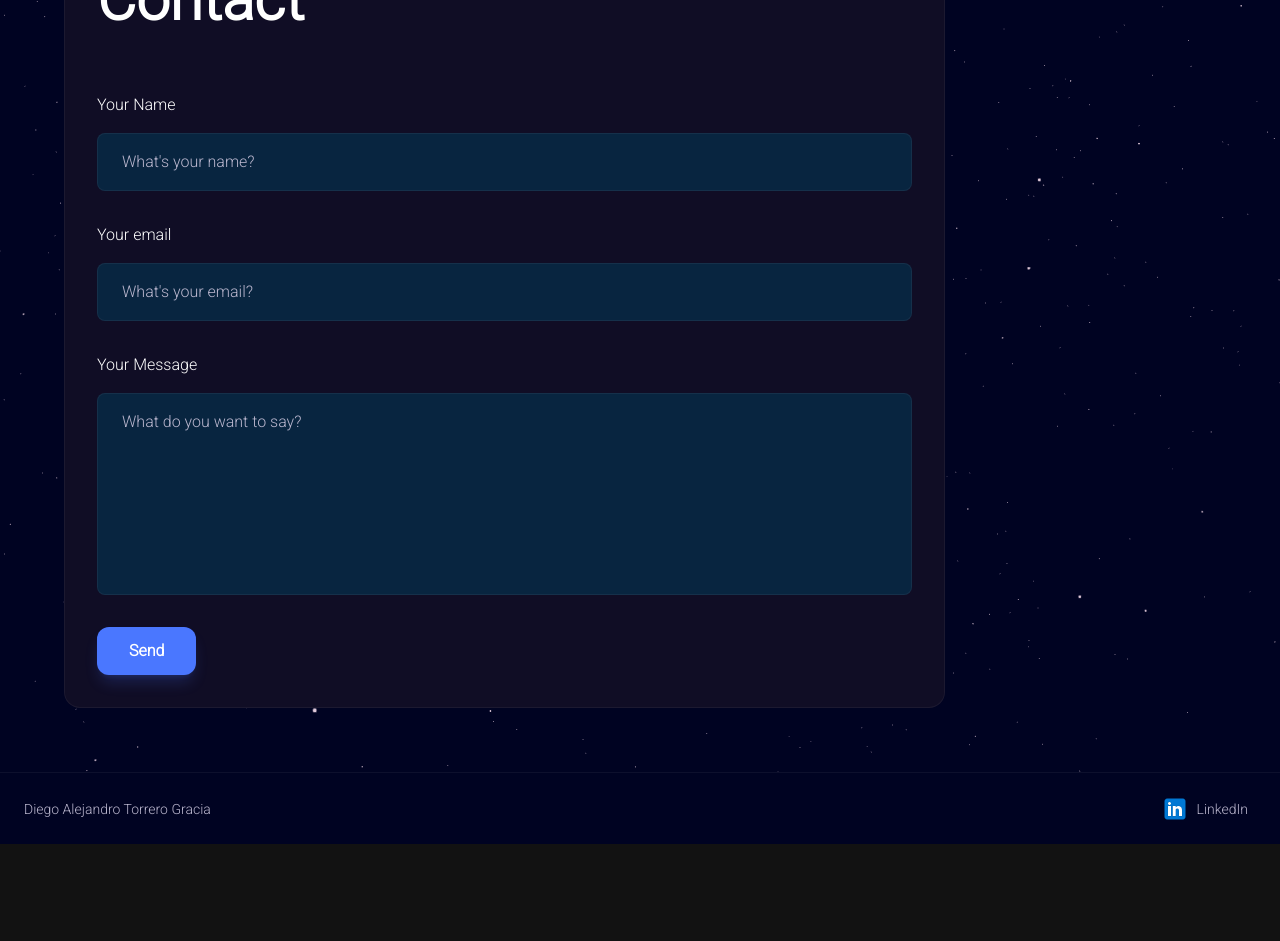
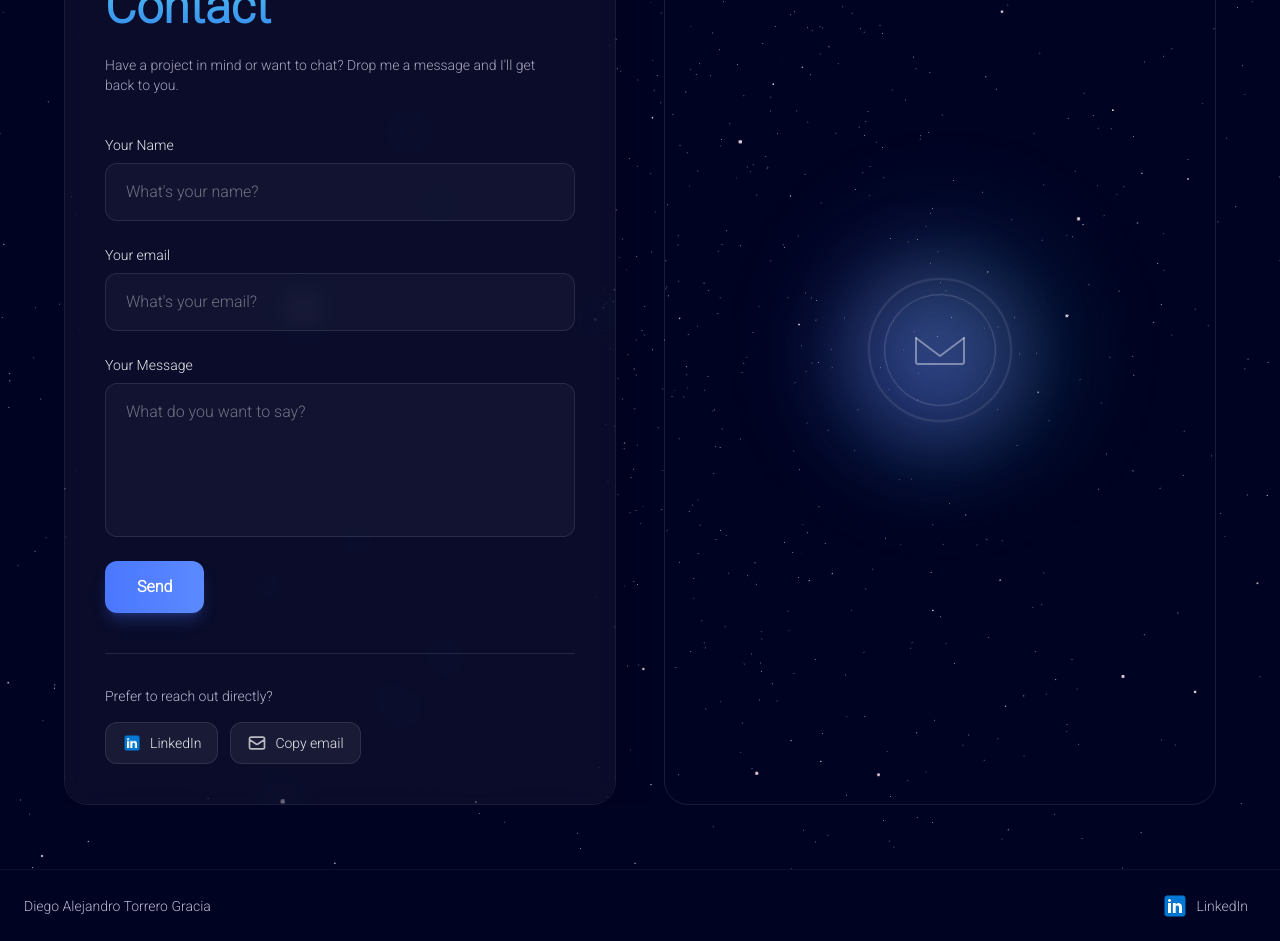
Before and after one commit to alejandro-torrero/Portfolio, a React (Vite) app: page / in a window 1280 px wide. Shown: the part 5480-6421 px from the top of the page. Before the commit the page ends 6324 px from the top, so only its background shows below. Built offline with nearby package versions, Linux system fonts and the light colour scheme.

Commit message:
feat: enhance contact section with animated graphics and feedback system

```diff
--- a/src/components/Contact.jsx
+++ b/src/components/Contact.jsx
@@ -1,10 +1,83 @@
 import React, { useRef, useState } from "react";
-import { motion } from "framer-motion";
+import { motion, AnimatePresence } from "framer-motion";
 import emailjs from "@emailjs/browser";
 import { styles } from "../styles";
 import { SectionWrapper } from "../hoc";
-import { slideIn } from "../utils/motion";
+import { slideIn, fadeIn, staggerContainer } from "../utils/motion";
 import { useTranslation } from "react-i18next";
+import { LinkedinIcon } from "../assets";
+
+const FEEDBACK_TYPES = { success: "success", error: "error" };
+
+/** Floating gradient orbs + ring graphic for the contact section */
+const ContactGraphic = () => (
+  <div className="absolute inset-0 flex items-center justify-center overflow-hidden rounded-3xl">
+    {/* Animated gradient orbs */}
+    <motion.div
+      className="absolute w-48 h-48 rounded-full opacity-30 blur-3xl"
+      style={{
+        background: "linear-gradient(135deg, #4a77ff 0%, #00cea8 100%)",
+      }}
+      animate={{
+        x: [0, 24, 0],
+        y: [0, -20, 0],
+        scale: [1, 1.1, 1],
+      }}
+      transition={{ duration: 6, repeat: Infinity, ease: "easeInOut" }}
+    />
+    <motion.div
+      className="absolute w-40 h-40 rounded-full opacity-25 blur-2xl"
+      style={{
+        background: "linear-gradient(225deg, #f272c8 0%, #4a77ff 100%)",
+      }}
+      animate={{
+        x: [0, -20, 0],
+        y: [0, 16, 0],
+        scale: [1, 1.15, 1],
+      }}
+      transition={{ duration: 5, repeat: Infinity, ease: "easeInOut", delay: 0.5 }}
+    />
+    <motion.div
+      className="absolute w-32 h-32 rounded-full opacity-20 blur-2xl"
+      style={{
+        background: "linear-gradient(180deg, #00cea8 0%, #4a77ff 50%)",
+      }}
+      animate={{
+        x: [0, 12, 0],
+        y: [0, 24, 0],
+        scale: [1, 1.2, 1],
+      }}
+      transition={{ duration: 7, repeat: Infinity, ease: "easeInOut", delay: 1 }}
+    />
+    {/* Central ring */}
+    <motion.div
+      className="absolute w-36 h-36 rounded-full border-2 border-white/10"
+      animate={{ rotate: 360 }}
+      transition={{ duration: 20, repeat: Infinity, ease: "linear" }}
+    />
+    <motion.div
+      className="absolute w-28 h-28 rounded-full border border-white/20"
+      animate={{ rotate: -360 }}
+      transition={{ duration: 15, repeat: Infinity, ease: "linear" }}
+    />
+    {/* Message / connect icon – envelope outline */}
+    <motion.svg
+      className="absolute w-16 h-16 text-white/40"
+      viewBox="0 0 64 64"
+      fill="none"
+      stroke="currentColor"
+      strokeWidth="2"
+      strokeLinecap="round"
+      strokeLinejoin="round"
+      initial={{ opacity: 0, scale: 0.8 }}
+      animate={{ opacity: 1, scale: 1 }}
+      transition={{ duration: 0.6, delay: 0.3 }}
+    >
+      <path d="M8 20L32 38L56 20" />
+      <path d="M8 20V44C8 45.1 8.9 46 10 46H54C55.1 46 56 45.1 56 44V20" />
+    </motion.svg>
+  </div>
+);
 
 const Contact = () => {
   const formRef = useRef();
@@ -15,15 +88,23 @@ const Contact = () => {
     message: "",
   });
   const [loading, setLoading] = useState(false);
+  const [feedback, setFeedback] = useState(null);
+  const [copied, setCopied] = useState(false);
 
   const handleChange = (e) => {
     const { name, value } = e.target;
     setForm((prev) => ({ ...prev, [name]: value }));
   };
 
+  const showFeedback = (type, message) => {
+    setFeedback({ type, message });
+    setTimeout(() => setFeedback(null), 5000);
+  };
+
   const handleSubmit = (e) => {
     e.preventDefault();
     setLoading(true);
+    setFeedback(null);
 
     emailjs
       .send(
@@ -41,78 +122,193 @@ const Contact = () => {
       .then(
         () => {
           setLoading(false);
-          alert(t("contact.successMessage"));
+          showFeedback(FEEDBACK_TYPES.success, t("contact.successMessage"));
           setForm({ name: "", email: "", message: "" });
         },
         (error) => {
           setLoading(false);
           console.error(error);
-          alert(t("contact.errorMessage"));
+          showFeedback(FEEDBACK_TYPES.error, t("contact.errorMessage"));
         }
       );
   };
 
+  const handleCopyEmail = async () => {
+    try {
+      await navigator.clipboard.writeText("contact@portfolio.dev");
+      setCopied(true);
+      setTimeout(() => setCopied(false), 2000);
+    } catch (_) {}
+  };
+
+  const inputBase =
+    "w-full bg-white/[0.03] py-4 px-5 rounded-xl outline-none border border-white/10 text-white placeholder:text-white/40 font-medium transition-all duration-300 focus:border-[#4a77ff]/60 focus:bg-white/[0.06] focus:ring-2 focus:ring-[#4a77ff]/20";
+
   return (
-    <div className="xl:mt-12 flex xl:flex-row flex-col-reverse gap-10 overflow-hidden">
+    <div className="xl:mt-12 grid grid-cols-1 lg:grid-cols-2 gap-8 lg:gap-12 items-stretch overflow-hidden">
+      {/* Left column – form */}
       <motion.div
         variants={slideIn("left", "between", 0.2, 1)}
-        className="flex-[0.75] bg-black-100 p-8 rounded-2xl border border-white/5"
+        className="flex flex-col min-h-[420px]"
+      >
+        {/* Card wrapper */}
+        <div className="relative overflow-hidden rounded-3xl border border-white/10 shadow-2xl shadow-black/20 flex-1 flex flex-col">
+          {/* Translucent glass – form + headings; stars visible through */}
+          <div
+            className="relative p-8 sm:p-10 rounded-3xl"
+            style={{
+              backgroundColor: "rgba(255, 255, 255, 0.04)",
+              backdropFilter: "blur(16px)",
+              WebkitBackdropFilter: "blur(16px)",
+            }}
           >
             <p className={styles.sectionSubText}>{t("contact.sectionSubText")}</p>
-        <h3 className={styles.sectionHeadText}>{t("contact.sectionHeadText")}</h3>
+            <h3 className="font-black md:text-[48px] sm:text-[42px] xs:text-[36px] text-[28px] mt-2 blue-text-gradient">
+              {t("contact.sectionHeadText")}
+            </h3>
+            <p className="text-secondary/90 text-sm mt-3 max-w-md">
+              {t("contact.sectionDescription")}
+            </p>
 
-        <form
+            <motion.form
               ref={formRef}
               onSubmit={handleSubmit}
-          className="mt-12 flex flex-col gap-8"
+              className="mt-10 flex flex-col gap-6"
+              variants={staggerContainer(0.08, 0.15)}
+              initial="hidden"
+              whileInView="show"
+              viewport={{ once: true, amount: 0.2 }}
             >
-          <label className="flex flex-col">
-            <span className="text-white font-medium mb-4">
+              <motion.div variants={fadeIn("up", "tween", 0, 0.35)} className="flex flex-col gap-2">
+                <label htmlFor="contact-name" className="text-white/90 font-medium text-sm">
                   {t("contact.nameLabel")}
-            </span>
+                </label>
                 <input
+                  id="contact-name"
                   type="text"
                   name="name"
                   value={form.name}
                   onChange={handleChange}
                   placeholder={t("contact.namePlaceholder")}
-              className="bg-tertiary py-4 px-6 placeholder:text-secondary text-white rounded-lg outline-none border border-white/5 focus:border-[#4a77ff]/50 font-medium transition-colors"
+                  className={inputBase}
+                  required
                 />
+              </motion.div>
+              <motion.div variants={fadeIn("up", "tween", 0, 0.35)} className="flex flex-col gap-2">
+                <label htmlFor="contact-email" className="text-white/90 font-medium text-sm">
+                  {t("contact.emailLabel")}
                 </label>
-          <label className="flex flex-col">
-            <span className="text-white font-medium mb-4">
-              {t("contact.emailLabel")}
-            </span>
                 <input
+                  id="contact-email"
                   type="email"
                   name="email"
                   value={form.email}
                   onChange={handleChange}
                   placeholder={t("contact.emailPlaceholder")}
-              className="bg-tertiary py-4 px-6 placeholder:text-secondary text-white rounded-lg outline-none border border-white/5 focus:border-[#4a77ff]/50 font-medium transition-colors"
+                  className={inputBase}
+                  required
                 />
+              </motion.div>
+              <motion.div variants={fadeIn("up", "tween", 0, 0.35)} className="flex flex-col gap-2">
+                <label htmlFor="contact-message" className="text-white/90 font-medium text-sm">
+                  {t("contact.messageLabel")}
                 </label>
-          <label className="flex flex-col">
-            <span className="text-white font-medium mb-4">
-              {t("contact.messageLabel")}
-            </span>
                 <textarea
-              rows={7}
+                  id="contact-message"
+                  rows={5}
                   name="message"
                   value={form.message}
                   onChange={handleChange}
                   placeholder={t("contact.messagePlaceholder")}
-              className="bg-tertiary py-4 px-6 placeholder:text-secondary text-white rounded-lg outline-none border border-white/5 focus:border-[#4a77ff]/50 font-medium transition-colors resize-none"
+                  className={`${inputBase} resize-none min-h-[120px]`}
+                  required
                 />
-          </label>
+              </motion.div>
 
-          <button
+              <AnimatePresence mode="wait">
+                {feedback && (
+                  <motion.div
+                    key={feedback.type}
+                    initial={{ opacity: 0, y: -8 }}
+                    animate={{ opacity: 1, y: 0 }}
+                    exit={{ opacity: 0, y: -4 }}
+                    className={`rounded-xl px-4 py-3 text-sm font-medium ${
+                      feedback.type === FEEDBACK_TYPES.success
+                        ? "bg-emerald-500/20 text-emerald-300 border border-emerald-500/30"
+                        : "bg-red-500/20 text-red-300 border border-red-500/30"
+                    }`}
+                  >
+                    {feedback.message}
+                  </motion.div>
+                )}
+              </AnimatePresence>
+
+              <motion.div
+                variants={fadeIn("up", "tween", 0, 0.35)}
+                className="flex flex-wrap items-center gap-4"
+              >
+                <motion.button
                   type="submit"
-            className="bg-[#4a77ff] hover:bg-[#3d66e6] py-3 px-8 rounded-xl w-fit text-white font-bold shadow-lg shadow-[#4a77ff]/20 transition-colors"
+                  disabled={loading}
+                  whileHover={{ scale: 1.02 }}
+                  whileTap={{ scale: 0.98 }}
+                  className="relative px-8 py-3.5 rounded-xl font-bold text-white overflow-hidden bg-gradient-to-r from-[#4a77ff] to-[#5b8aff] shadow-lg shadow-[#4a77ff]/25 hover:shadow-[#4a77ff]/40 transition-shadow duration-300 disabled:opacity-70 disabled:cursor-not-allowed disabled:hover:scale-100"
                 >
-            {loading ? t("contact.sendingButton") : t("contact.submitButton")}
-          </button>
-        </form>
+                  {loading ? (
+                    <span className="flex items-center gap-2">
+                      <span className="w-4 h-4 border-2 border-white/30 border-t-white rounded-full animate-spin" />
+                      {t("contact.sendingButton")}
+                    </span>
+                  ) : (
+                    t("contact.submitButton")
+                  )}
+                </motion.button>
+              </motion.div>
+            </motion.form>
+
+            {/* Quick contact links */}
+            <div className="mt-10 pt-8 border-t border-white/10">
+              <p className="text-secondary text-sm font-medium mb-4">
+                {t("contact.reachDirectly")}
+              </p>
+              <div className="flex flex-wrap gap-3">
+                <motion.a
+                  href="https://www.linkedin.com/in/atorrero/"
+                  target="_blank"
+                  rel="noopener noreferrer"
+                  whileHover={{ scale: 1.03 }}
+                  whileTap={{ scale: 0.98 }}
+                  className="inline-flex items-center gap-2 px-4 py-2.5 rounded-xl bg-white/[0.06] border border-white/10 text-white/90 hover:border-[#4a77ff]/40 hover:bg-white/[0.08] transition-colors"
+                >
+                  <img src={LinkedinIcon} alt="LinkedIn" className="h-5 w-5" />
+                  <span className="text-sm font-medium">{t("contact.openLinkedIn")}</span>
+                </motion.a>
+                <motion.button
+                  type="button"
+                  onClick={handleCopyEmail}
+                  whileHover={{ scale: 1.03 }}
+                  whileTap={{ scale: 0.98 }}
+                  className="inline-flex items-center gap-2 px-4 py-2.5 rounded-xl bg-white/[0.06] border border-white/10 text-white/90 hover:border-[#4a77ff]/40 hover:bg-white/[0.08] transition-colors"
+                >
+                  <svg className="h-5 w-5 text-white/70" fill="none" viewBox="0 0 24 24" stroke="currentColor">
+                    <path strokeLinecap="round" strokeLinejoin="round" strokeWidth={2} d="M3 8l7.89 5.26a2 2 0 002.22 0L21 8M5 19h14a2 2 0 002-2V7a2 2 0 00-2-2H5a2 2 0 00-2 2v10a2 2 0 002 2z" />
+                  </svg>
+                  <span className="text-sm font-medium">
+                    {copied ? t("contact.copied") : t("contact.copyEmail")}
+                  </span>
+                </motion.button>
+              </div>
+            </div>
+          </div>
+        </div>
+      </motion.div>
+
+      {/* Right column – animated graphic */}
+      <motion.div
+        variants={slideIn("right", "between", 0.2, 1)}
+        className="relative h-[380px] lg:h-full min-h-[380px] rounded-3xl overflow-hidden border border-white/10"
+      >
+        <ContactGraphic />
       </motion.div>
     </div>
   );
--- a/src/locales/en.js
+++ b/src/locales/en.js
@@ -103,6 +103,7 @@ const en = {
   contact: {
     sectionSubText: "Get in touch",
     sectionHeadText: "Contact",
+    sectionDescription: "Have a project in mind or want to chat? Drop me a message and I'll get back to you.",
     nameLabel: "Your Name",
     emailLabel: "Your email",
     messageLabel: "Your Message",
@@ -113,6 +114,10 @@ const en = {
     sendingButton: "Sending...",
     successMessage: "Thank you. I will get back to you as soon as possible.",
     errorMessage: "Something went wrong. Please try again.",
+    reachDirectly: "Prefer to reach out directly?",
+    openLinkedIn: "LinkedIn",
+    copyEmail: "Copy email",
+    copied: "Copied!",
   },
   footer: {
     name: "Diego Alejandro Torrero Gracia",
--- a/src/locales/es.js
+++ b/src/locales/es.js
@@ -103,6 +103,7 @@ const es = {
   contact: {
     sectionSubText: "Escríbeme",
     sectionHeadText: "Contacto",
+    sectionDescription: "¿Tienes un proyecto en mente o quieres charlar? Escríbeme y te responderé.",
     nameLabel: "Tu nombre",
     emailLabel: "Tu correo",
     messageLabel: "Tu mensaje",
@@ -113,6 +114,10 @@ const es = {
     sendingButton: "Enviando...",
     successMessage: "Gracias. Te responderé lo antes posible.",
     errorMessage: "Algo salió mal. Por favor intenta de nuevo.",
+    reachDirectly: "¿Prefieres contactar directamente?",
+    openLinkedIn: "LinkedIn",
+    copyEmail: "Copiar correo",
+    copied: "¡Copiado!",
   },
   footer: {
     name: "Diego Alejandro Torrero Gracia",
```
Lines whose indentation alone changed are shown as unchanged.
